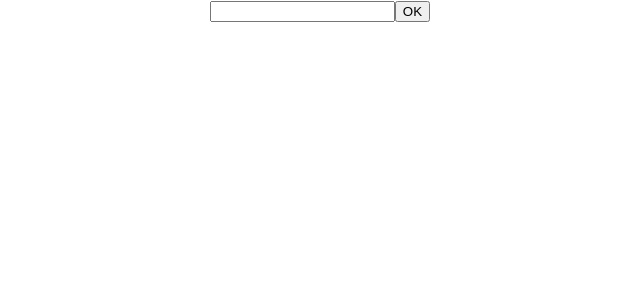
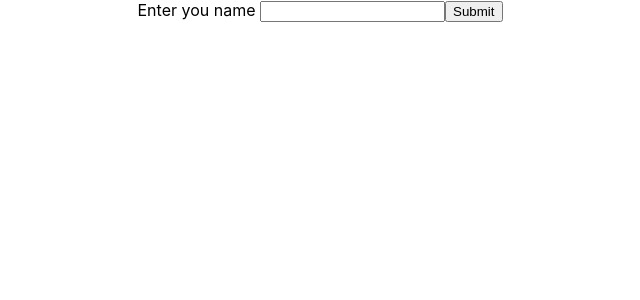
Before and after one commit to naveedjamali/w3school, a React (Create React App) app: page / in a window 1280 px wide. Shown: the top 300 px of the page, without its empty margins (320-960 px from the left). Built offline with nearby package versions, Linux system fonts and the light colour scheme.

Commit message:
react forms

```diff
--- a/src/components/form.js
+++ b/src/components/form.js
@@ -1,12 +1,28 @@
+import React from "react";
+import { useState } from "react";
+
 export default function MyForm(props) {
+  const [name, setName] = useState("");
+
   return (
     <>
-      <form action="#" method="GET">
-        <label>
-          <input type="text" name="myText" />
-        </label>
-        <button type="submit">OK</button>
+      <form
+        onSubmit={(e) => {
+          e.preventDefault();
+          alert(name)
+        }}
+      >
+        <label for="myText">Enter you name </label>
+
+        <input
+          value={name}
+          type="text"
+          name="myText"
+          onChange={(e) => setName(e.target.value)}
+        />
+        <input type="submit" value="Submit" />
       </form>
+      <h1>{name}</h1>
     </>
   );
 }
```
